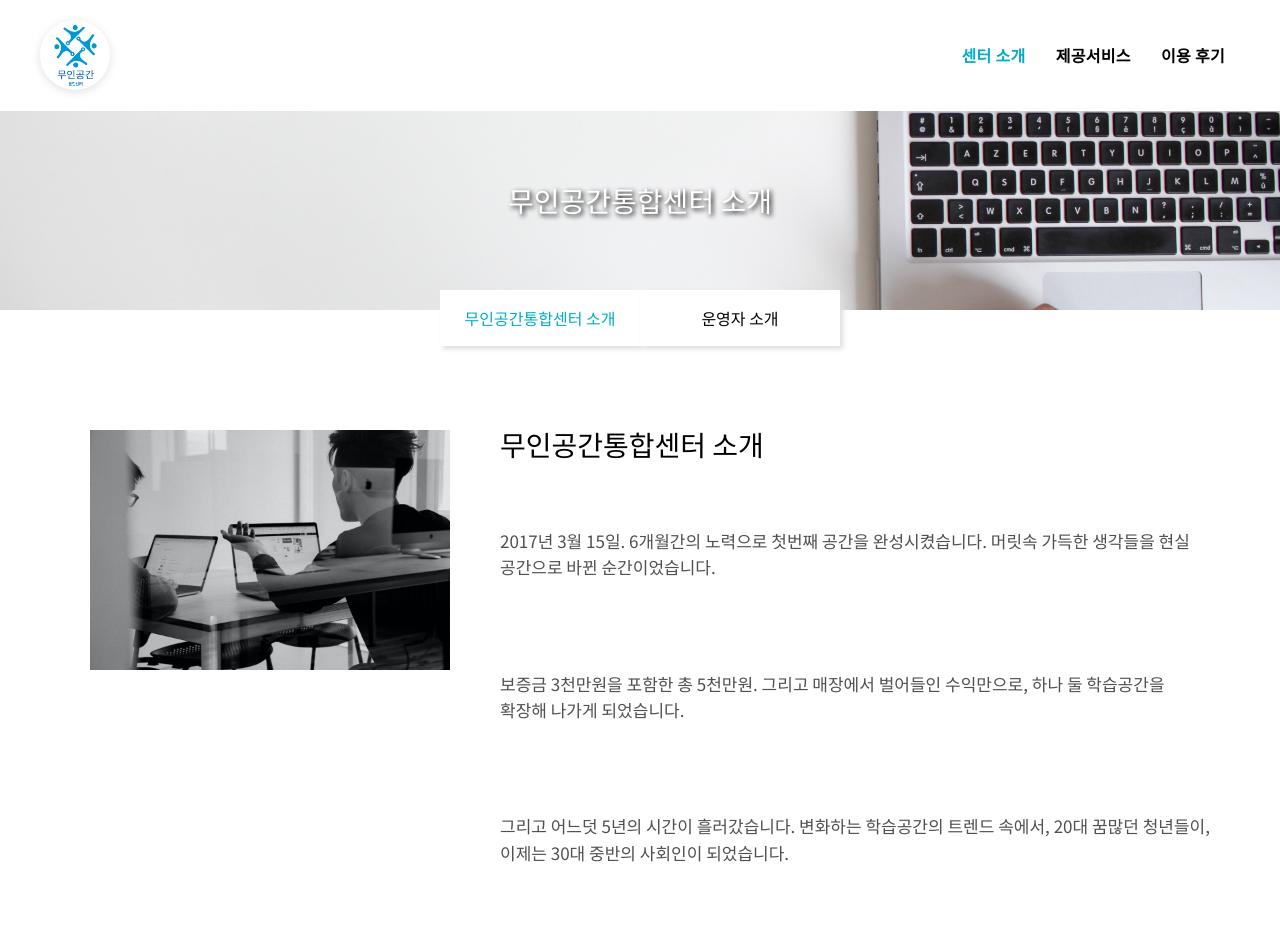
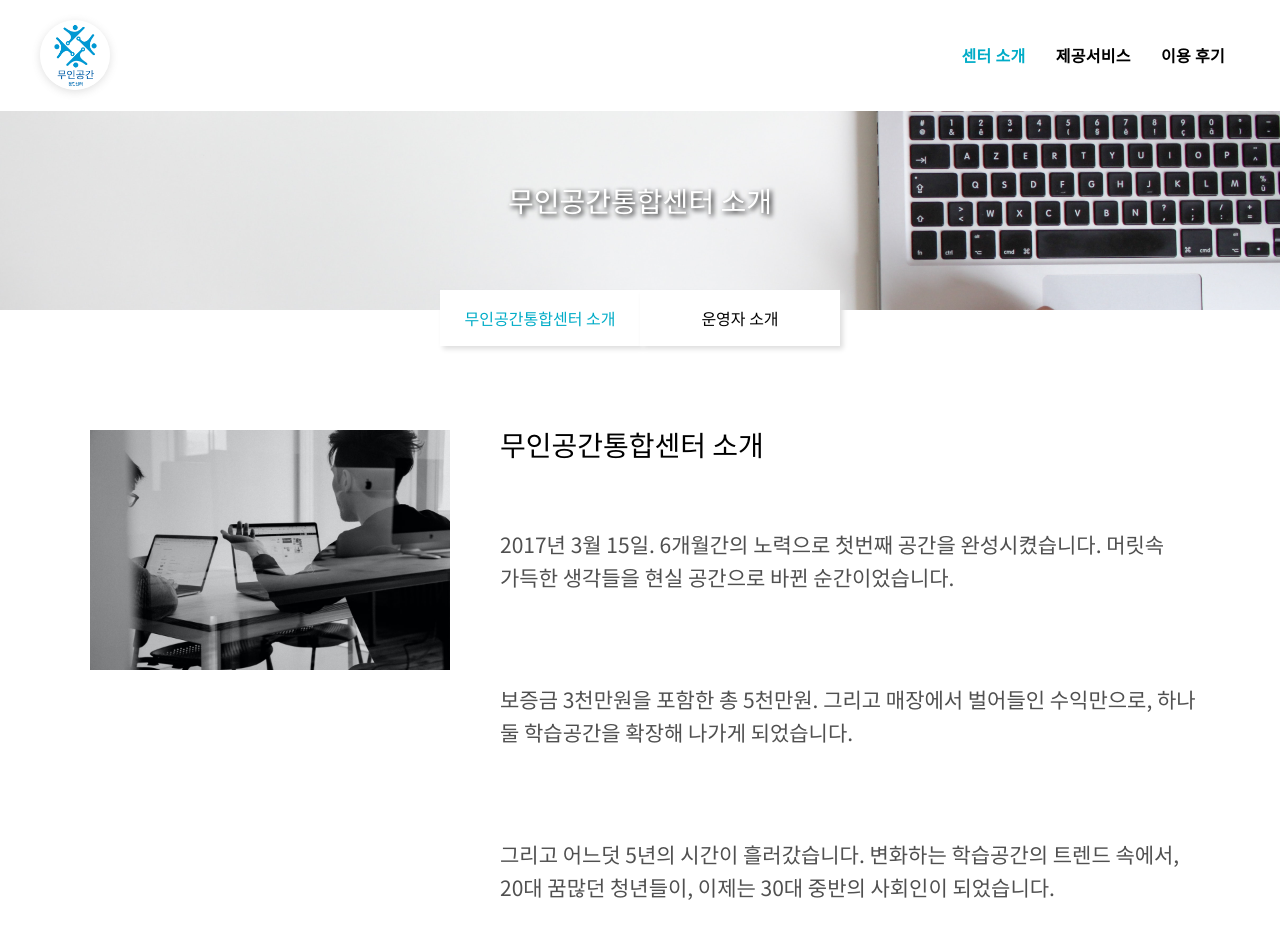
Before and after one commit to yoojat/USIC, a Next.js app: page /about in a window 1280 px wide. Shown: the top 952 px of the page. Built offline with nearby package versions, Linux system fonts and the light colour scheme.

Commit message:
무인공간통합센터 소개 텍스트 크기 변경

```diff
--- a/pages/about/index.tsx
+++ b/pages/about/index.tsx
@@ -53,7 +53,7 @@ const TextContainer = styled.div`
     margin-bottom: 60px;
   }
   p {
-    font-size: 17px;
+    font-size: 21px;
     line-height: 1.55;
     font-weight: 400;
     padding-top: 10px;
```
